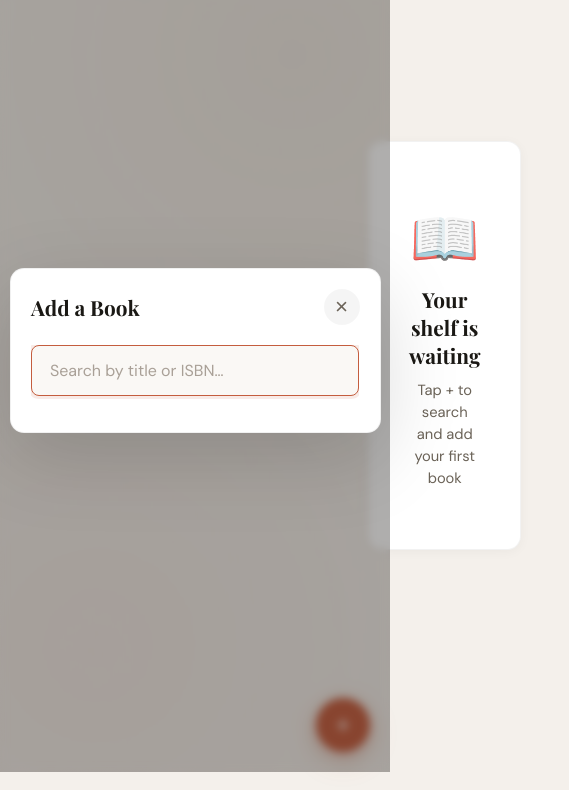
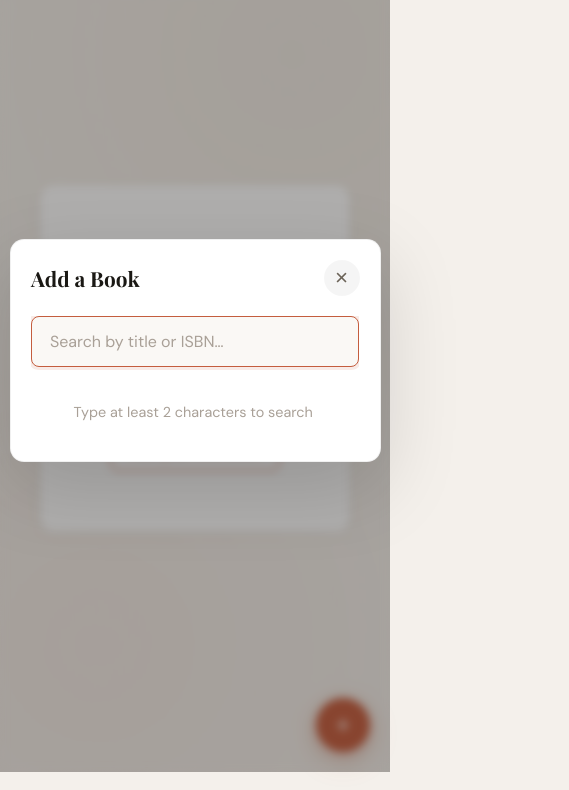
Before and after one commit to z1ta0/BookStack, a website built with Vite: page index.html in a window 390 px wide. Both pictures are taken after a click on the button "Add book". Shown: the part 72-862 px from the top of the page, 569 px wide, since content can reach past the window. Built offline with nearby package versions, Linux system fonts and the light colour scheme; a web font is replaced by a local one.

Commit message:
Assess UX feedback and clarify

```diff
--- a/index.html
+++ b/index.html
@@ -56,6 +56,7 @@
             <div class="empty-icon">📖</div>
             <p id="empty-title" class="empty-title"></p>
             <p id="empty-subtitle" class="empty-subtitle"></p>
+            <button id="empty-cta" class="empty-cta-btn" type="button"></button>
           </div>
         </section>
       </div>
--- a/src/i18n.js
+++ b/src/i18n.js
@@ -21,12 +21,14 @@ const translations = {
     // Empty state
     emptyTitle: 'Your shelf is waiting',
     emptySubtitle: 'Tap + to search and add your first book',
+    emptyCta: 'Add your first book',
 
     // Modal
     modalTitle: 'Add a Book',
     detailsModalTitle: 'Book Details',
     searchPlaceholder: 'Search by title or ISBN…',
     searching: 'Searching…',
+    searchHint: 'Type at least 2 characters to search',
     noResults: 'No books found. Try a different search.',
     pages: '{count} pages',
     pagesUnknown: 'Pages unknown',
@@ -60,12 +62,14 @@ const translations = {
     // Empty state
     emptyTitle: '书架正等着你',
     emptySubtitle: '点击 + 搜索并添加你的第一本书',
+    emptyCta: '添加第一本书',
 
     // Modal
     modalTitle: '添加书籍',
     detailsModalTitle: '书籍详情',
     searchPlaceholder: '输入书名或ISBN搜索…',
     searching: '搜索中…',
+    searchHint: '至少输入 2 个字符开始搜索',
     noResults: '没有找到相关书籍，请尝试其他关键词。',
     pages: '{count} 页',
     pagesUnknown: '页数未知',
--- a/src/main.js
+++ b/src/main.js
@@ -7,6 +7,10 @@ function updateAllText() {
   // Update Book Details modal title
   const detailsTitle = document.getElementById('details-modal-title');
   if (detailsTitle) detailsTitle.textContent = t('detailsModalTitle');
+
+  // Empty state CTA
+  const emptyCta = document.getElementById('empty-cta');
+  if (emptyCta) emptyCta.textContent = t('emptyCta');
 
   // Re-render shelf (updates empty state, stats, etc.)
   renderShelf();
@@ -26,6 +30,10 @@ function init() {
   // FAB button
   document.getElementById('add-book-fab').addEventListener('click', openModal);
 
+  // Empty state CTA
+  const emptyCta = document.getElementById('empty-cta');
+  if (emptyCta) emptyCta.addEventListener('click', openModal);
+
   // Init modal
   initModal();
 
--- a/src/modal.js
+++ b/src/modal.js
@@ -19,7 +19,7 @@ export function openModal() {
   input.placeholder = t('searchPlaceholder');
 
   overlay.style.display = 'flex';
-  results.innerHTML = '';
+  results.innerHTML = `<div class="search-hint">${t('searchHint')}</div>`;
   input.value = '';
 
   // Animate in
@@ -62,11 +62,16 @@ export function initModal() {
     const query = input.value.trim();
 
     if (query.length < 2) {
-      document.getElementById('search-results').innerHTML = '';
+      document.getElementById('search-results').innerHTML = `
+        <div class="search-hint">${t('searchHint')}</div>
+      `;
       return;
     }
 
     document.getElementById('search-spinner').style.display = 'block';
+    document.getElementById('search-results').innerHTML = `
+      <div class="search-hint">${t('searching')}</div>
+    `;
 
     debounceTimer = setTimeout(async () => {
       try {
--- a/src/shelf.js
+++ b/src/shelf.js
@@ -130,4 +130,13 @@ document.addEventListener('DOMContentLoaded', () => {
       }
     });
   }
+
+  // Close on Escape
+  document.addEventListener('keydown', (e) => {
+    if (e.key !== 'Escape') return;
+    const detailsOverlay = document.getElementById('details-modal-overlay');
+    if (detailsOverlay && detailsOverlay.classList.contains('active')) {
+      closeDetailsModal();
+    }
+  });
 });
--- a/src/style.css
+++ b/src/style.css
@@ -977,9 +977,65 @@ body::after {
   font-size: 0.9rem;
 }
 
+.search-hint,
+.search-error {
+  text-align: center;
+  padding: 20px 16px;
+  color: var(--text-muted);
+  font-size: 0.9rem;
+}
+
+.empty-cta-btn {
+  margin-top: 10px;
+  padding: 10px 18px;
+  border: 1px solid var(--accent);
+  border-radius: var(--radius-sm);
+  background: var(--surface);
+  color: var(--accent);
+  font-family: var(--font-body);
+  font-size: 0.9rem;
+  font-weight: 600;
+  cursor: pointer;
+  transition: all 0.2s ease;
+}
+
+.empty-cta-btn:hover {
+  background: var(--accent);
+  color: white;
+}
+
+button:focus-visible,
+input:focus-visible {
+  outline: 3px solid var(--accent-soft);
+  outline-offset: 2px;
+}
+
 /* ============================================
    RESPONSIVE
    ============================================ */
+@media (max-width: 960px) {
+  #main-content {
+    flex-direction: column;
+    align-items: stretch;
+  }
+
+  .left-panel {
+    width: 100%;
+    position: static;
+    height: auto;
+    padding-bottom: 0;
+  }
+
+  .right-panel {
+    padding: 24px 24px 80px;
+    justify-content: flex-start;
+  }
+
+  #height-stats {
+    margin: 20px 24px 0;
+  }
+}
+
 @media (max-width: 640px) {
   #app-header {
     padding: 16px 20px;
```
